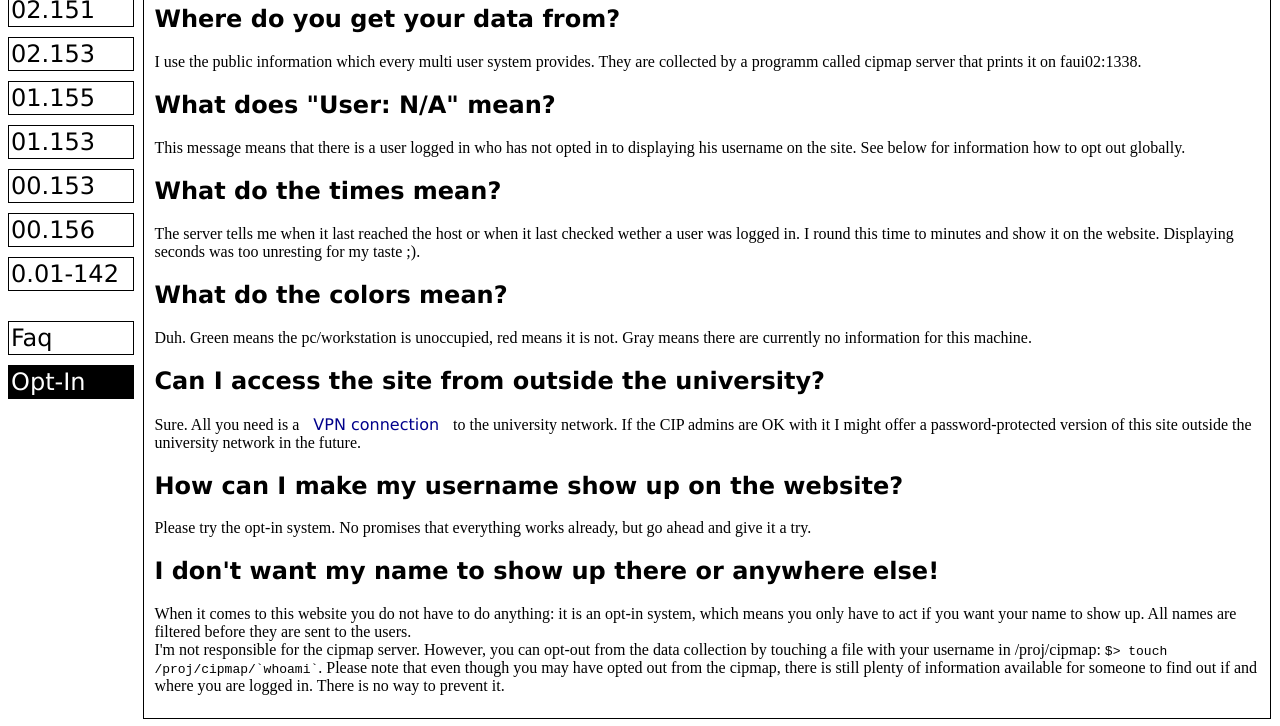
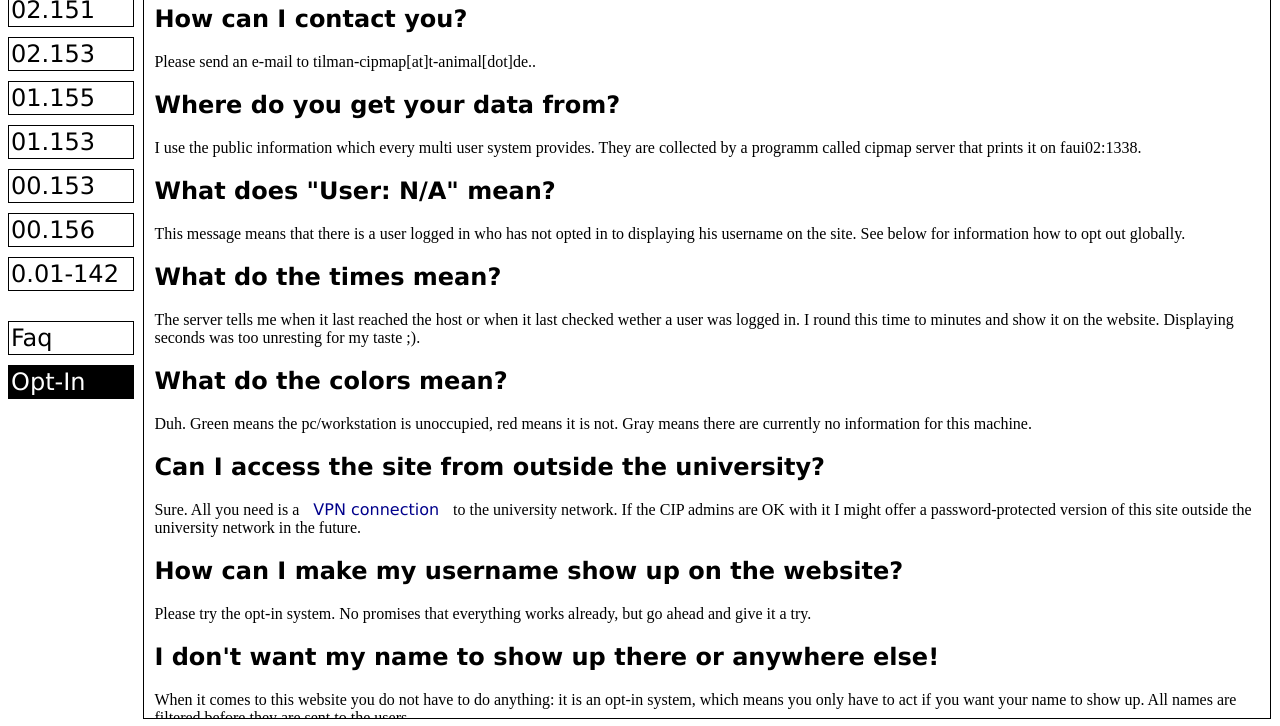
Before and after one commit to t-animal/cipmap, a plain HTML site: page faq.html in a window 1280 px wide. Shown: the part 74-800 px from the top of the page. Drawn offline with Linux system fonts and the light colour scheme.

Commit message:
Put contact info into faq

```diff
--- a/faq.html
+++ b/faq.html
@@ -30,6 +30,9 @@
 <div style="padding-left:10px; float:right; width:90%; height:100%;">
 	<div style="border:1px solid black; float:right; width:100%; height:100%;overflow:auto;position:relative;padding:10px" id="mainContent">
 		<h1>Probably frequently asked questions</h1>
+		<h2>How can I contact you?</h2>
+		Please send an e-mail to &#116&#105&#108&#109&#97&#110&#45&#99&#105&#112&#109&#97&#112&#91&#97&#116&#93&#116&#45&#97&#110&#105&#109&#97&#108&#91&#100&#111&#116&#93&#100&#101&#46.
+
 		<h2>Where do you get your data from?</h2>
 		I use the public information which every multi user system provides. They are collected by a programm called
 		cipmap server that prints it on faui02:1338.
```
Also changed, not shown: index.html (+0 -1 lines), optin.html (+0 -1 lines).
